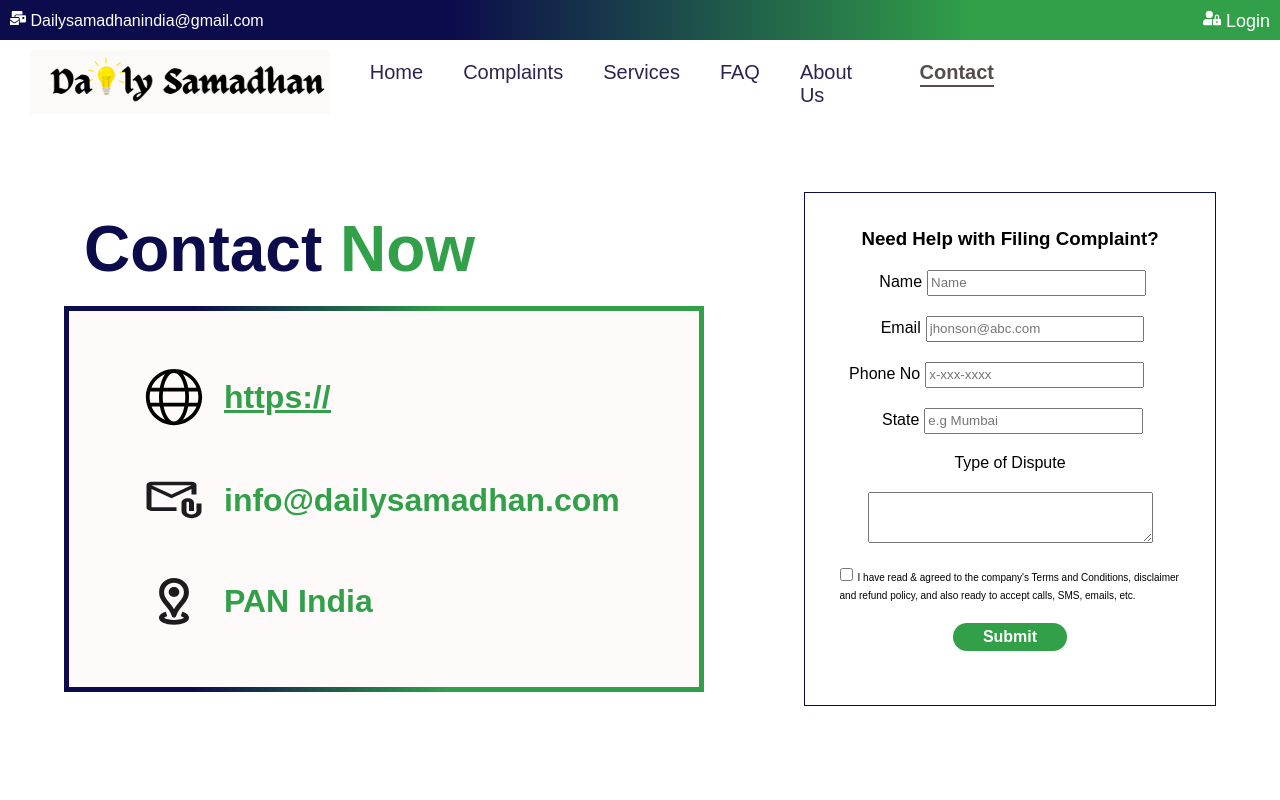
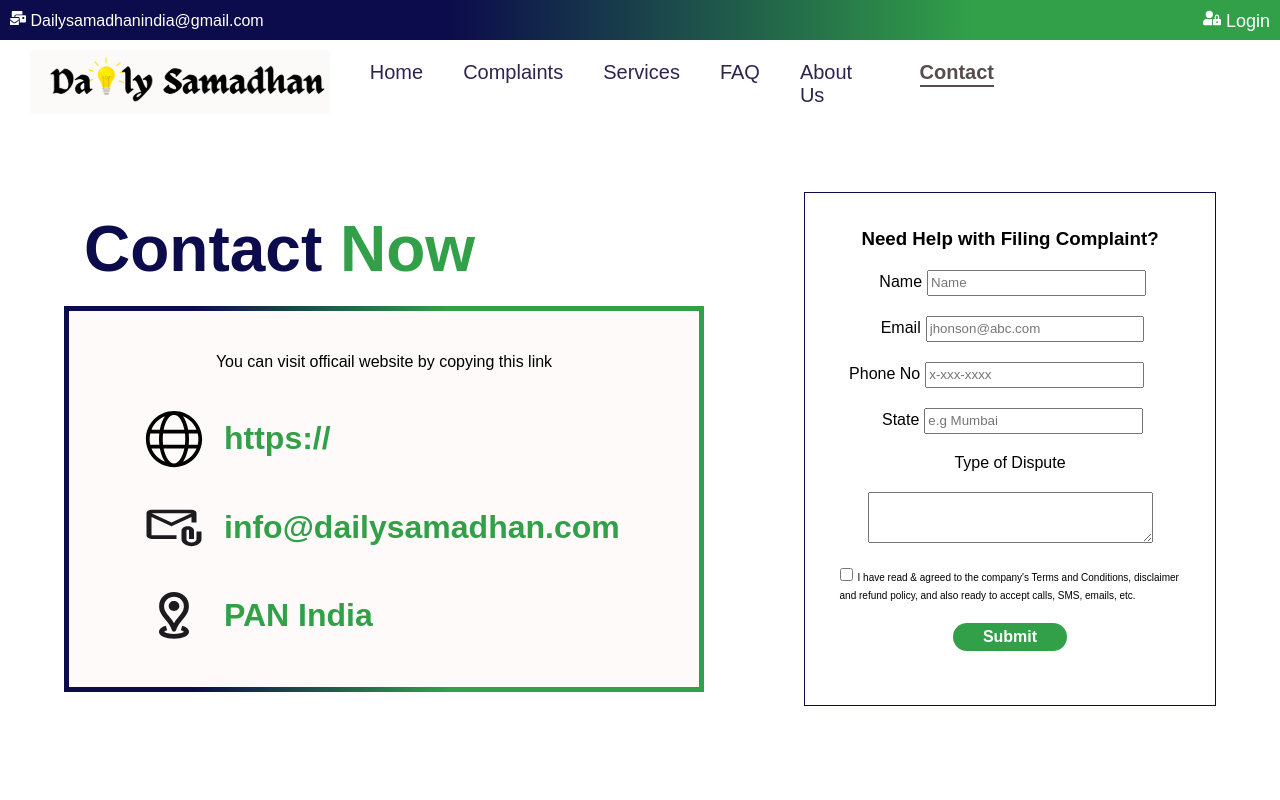
Before and after one commit to Huzaifa-Tawab/daily-samadhan--0.01, a React (Create React App) app: page /contact in a window 1280 px wide. Shown: the top 800 px of the page. Built offline with nearby package versions, Linux system fonts and the light colour scheme; a web font is replaced by a local one.

Commit message:
done approx 100%

```diff
--- a/src/pages/Contact/Contact.jsx
+++ b/src/pages/Contact/Contact.jsx
@@ -110,11 +110,15 @@ function Contact(props) {
             Contact <span>Now</span>
           </h1>
           <div className="contact-box">
+          <span>You can visit officail website by copying this link</span>
+
             <div className="mail-div">
+
               <img src={web} alt="" />
-              <Link>
+
+              <Link to=""></Link>
                 <h2>https://{id}</h2>
-              </Link>
+
             </div>
             <div className="mail-div">
               <img src={email} alt="" />
--- a/src/pages/Contact/contact.css
+++ b/src/pages/Contact/contact.css
@@ -19,6 +19,9 @@
     display: flex;
     flex-direction: column;
     justify-content: space-evenly;
+}
+.contact-box> span{
+    text-align: center;
 }
 .mail-div{
     display: flex;
```
